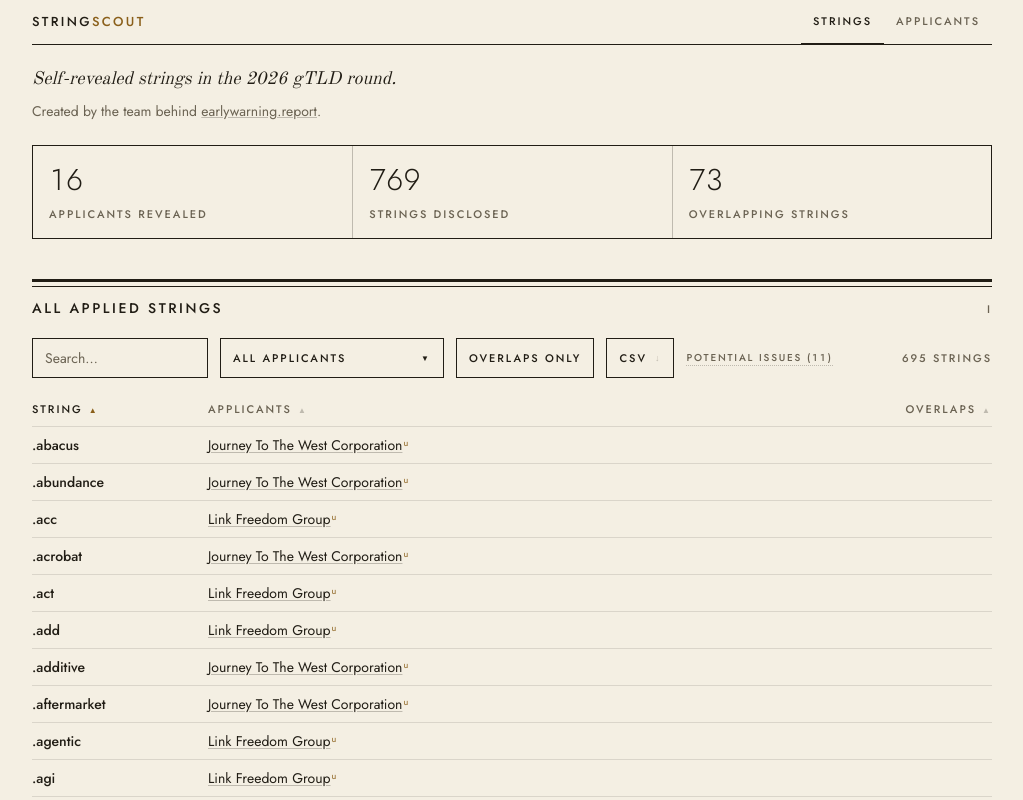
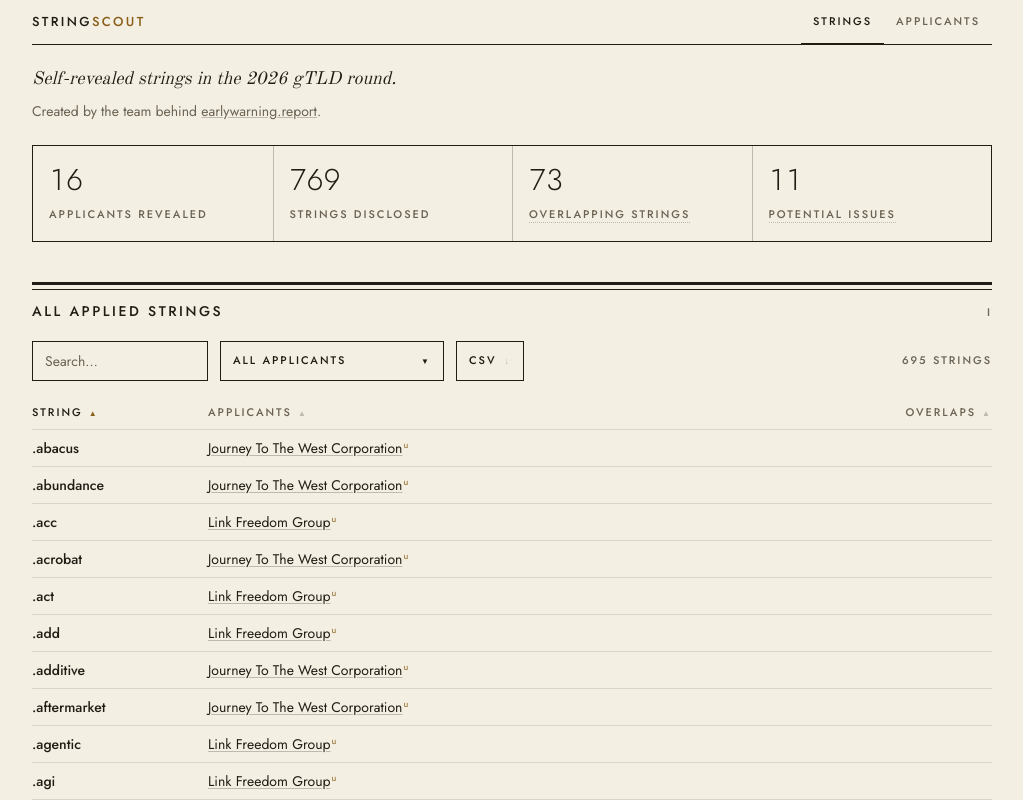
Before and after one commit to aslobodnik/stringscout, a Next.js app: page / in a window 1280 px wide. Shown: the top 800 px of the page, without its empty margins (128-1151 px from the left). Built offline with nearby package versions, Linux system fonts and the light colour scheme.

Commit message:
stat tiles carry the filters: overlapping strings and potential issues

```diff
--- a/app/page.tsx
+++ b/app/page.tsx
@@ -39,27 +39,10 @@ export default function Home() {
         </p>
       </header>
 
-      {/* Stat row */}
-      <section className="grid grid-cols-3 border border-ink mb-10">
-        {[
-          { v: String(s.applicants), l: "Applicants revealed" },
-          { v: String(s.claims), l: "Strings disclosed" },
-          { v: String(s.contested), l: "Overlapping strings" },
-        ].map(({ v, l }, i) => (
-          <div
-            key={l}
-            className={`p-3 sm:p-4 ${i > 0 ? "border-l border-rule" : ""}`}
-          >
-            <div className="text-2xl sm:text-3xl font-light">{v}</div>
-            <div className="label mt-2 text-ink-soft !tracking-[0.08em] !text-[10px] sm:!tracking-[0.18em] sm:!text-[0.6875rem]">{l}</div>
-          </div>
-        ))}
-      </section>
-
       {/* All strings */}
       <section className="mb-14">
-        <SectionHead n="I" title="All Applied Strings" />
         <StringsTable
+          stats={s}
           rows={rows.map(
             (r): UiStringRow => ({
               tld: r.tld,
--- a/components/StringsTable.tsx
+++ b/components/StringsTable.tsx
@@ -221,7 +221,91 @@ const SORT_COLS: {
 
 const collator = new Intl.Collator();
 
-export default function StringsTable({ rows }: { rows: UiStringRow[] }) {
+export type UiStats = {
+  applicants: number;
+  claims: number;
+  contested: number;
+  issues: number;
+};
+
+// Two of the four tiles are also the table's filters: the number and the way
+// to see what is behind it belong in the same place.
+function StatTiles({
+  s,
+  contestedOnly,
+  issuesOnly,
+  onContested,
+  onIssues,
+}: {
+  s: UiStats;
+  contestedOnly: boolean;
+  issuesOnly: boolean;
+  onContested: () => void;
+  onIssues: () => void;
+}) {
+  const cell = "p-3 sm:p-4 text-left";
+  const num = "text-2xl sm:text-3xl font-light";
+  const cap =
+    "label mt-2 text-ink-soft !tracking-[0.08em] !text-[10px] sm:!tracking-[0.18em] sm:!text-[0.6875rem]";
+  const tiles = [
+    { v: s.applicants, l: "Applicants revealed" },
+    { v: s.claims, l: "Strings disclosed" },
+    {
+      v: s.contested,
+      l: "Overlapping strings",
+      on: contestedOnly,
+      act: onContested,
+    },
+    { v: s.issues, l: "Potential issues", on: issuesOnly, act: onIssues },
+  ];
+  return (
+    <section className="grid grid-cols-2 sm:grid-cols-4 border border-ink mb-10">
+      {tiles.map(({ v, l, on, act }, i) => {
+        const divider = [
+          i % 2 === 1 ? "border-l border-rule" : "",
+          i > 1 ? "border-t border-rule sm:border-t-0" : "",
+          i === 2 ? "sm:border-l sm:border-rule" : "",
+        ].join(" ");
+        if (!act)
+          return (
+            <div key={l} className={`${cell} ${divider}`}>
+              <div className={num}>{v}</div>
+              <div className={cap}>{l}</div>
+            </div>
+          );
+        return (
+          <button
+            key={l}
+            type="button"
+            aria-pressed={on}
+            title={on ? "Show all strings" : `Show only these ${v}`}
+            onClick={act}
+            className={`${cell} ${divider} cursor-pointer transition-colors duration-200 ease-in-out ${
+              on ? "bg-paper-deep" : "hover:bg-paper-deep"
+            }`}
+          >
+            <div className={`${num} ${on ? "text-oxblood" : ""}`}>{v}</div>
+            <div
+              className={`${cap} ${
+                on ? "!text-oxblood" : ""
+              } border-b border-dotted border-rule inline-block`}
+            >
+              {l}
+            </div>
+          </button>
+        );
+      })}
+    </section>
+  );
+}
+
+export default function StringsTable({
+  rows,
+  stats,
+}: {
+  rows: UiStringRow[];
+  stats: UiStats;
+}) {
   const [q, setQ] = useState("");
   const [applicant, setApplicant] = useState("all");
   const [contestedOnly, setContestedOnly] = useState(false);
@@ -232,11 +316,6 @@ export default function StringsTable({ rows }: { rows: UiStringRow[] }) {
     key: "tld",
     dir: 1,
   });
-
-  const issueCount = useMemo(
-    () => rows.filter((r) => r.issues.length).length,
-    [rows]
-  );
 
   const presentMarks = useMemo(
     () => [...new Set(rows.flatMap((r) => r.applicants.map((a) => a.mark)))],
@@ -290,6 +369,25 @@ export default function StringsTable({ rows }: { rows: UiStringRow[] }) {
 
   return (
     <div>
+      <StatTiles
+        s={stats}
+        contestedOnly={contestedOnly}
+        issuesOnly={issuesOnly}
+        onContested={() => {
+          setContestedOnly((v) => !v);
+          setPage(0);
+        }}
+        onIssues={() => {
+          setIssuesOnly((v) => !v);
+          setPage(0);
+        }}
+      />
+
+      <div className="double-rule pt-4 mb-5 flex items-baseline justify-between">
+        <h2 className="label !text-sm text-ink">All Applied Strings</h2>
+        <span className="label text-ink-soft">I</span>
+      </div>
+
       <div className="flex flex-wrap items-center gap-3 mb-5">
         <input
           type="search"
@@ -312,21 +410,6 @@ export default function StringsTable({ rows }: { rows: UiStringRow[] }) {
         />
         <button
           type="button"
-          aria-pressed={contestedOnly}
-          onClick={() => {
-            setContestedOnly((v) => !v);
-            setPage(0);
-          }}
-          className={`label border px-3 h-10 cursor-pointer transition-colors duration-200 ease-in-out ${
-            contestedOnly
-              ? "bg-oxblood text-paper border-oxblood"
-              : "border-ink text-ink hover:bg-paper-deep"
-          }`}
-        >
-          Overlaps only
-        </button>
-        <button
-          type="button"
           onClick={() => downloadCsv(sorted)}
           title="Download the strings below as CSV, punycode included"
           className="group label border border-ink text-ink px-3 h-10 cursor-pointer hover:bg-paper-deep hover:border-gold transition-colors duration-200 ease-in-out flex items-center gap-2"
@@ -339,24 +422,6 @@ export default function StringsTable({ rows }: { rows: UiStringRow[] }) {
             ↓
           </span>
         </button>
-        {issueCount > 0 && (
-          <button
-            type="button"
-            aria-pressed={issuesOnly}
-            onClick={() => {
-              setIssuesOnly((v) => !v);
-              setPage(0);
-            }}
-            title="Already delegated, or confusingly similar to a delegated TLD or another disclosed string"
-            className={`label !text-[10px] cursor-pointer border-b border-dotted transition-colors duration-200 ease-in-out ${
-              issuesOnly
-                ? "text-oxblood border-oxblood"
-                : "text-ink-soft border-rule hover:text-oxblood hover:border-oxblood"
-            }`}
-          >
-            Potential issues ({issueCount})
-          </button>
-        )}
         <span className="label text-ink-soft ml-auto">{countLabel}</span>
       </div>
 
--- a/lib/derive.ts
+++ b/lib/derive.ts
@@ -137,6 +137,7 @@ export function stats() {
     applicants: applicants.filter((a) => a.status === "disclosed").length,
     strings: rows.length,
     contested: rows.filter((r) => r.contested).length,
+    issues: rows.filter((r) => r.issues.length).length,
     claims: claims.filter((c) => c.kind !== "intent").length,
   };
 }
```
